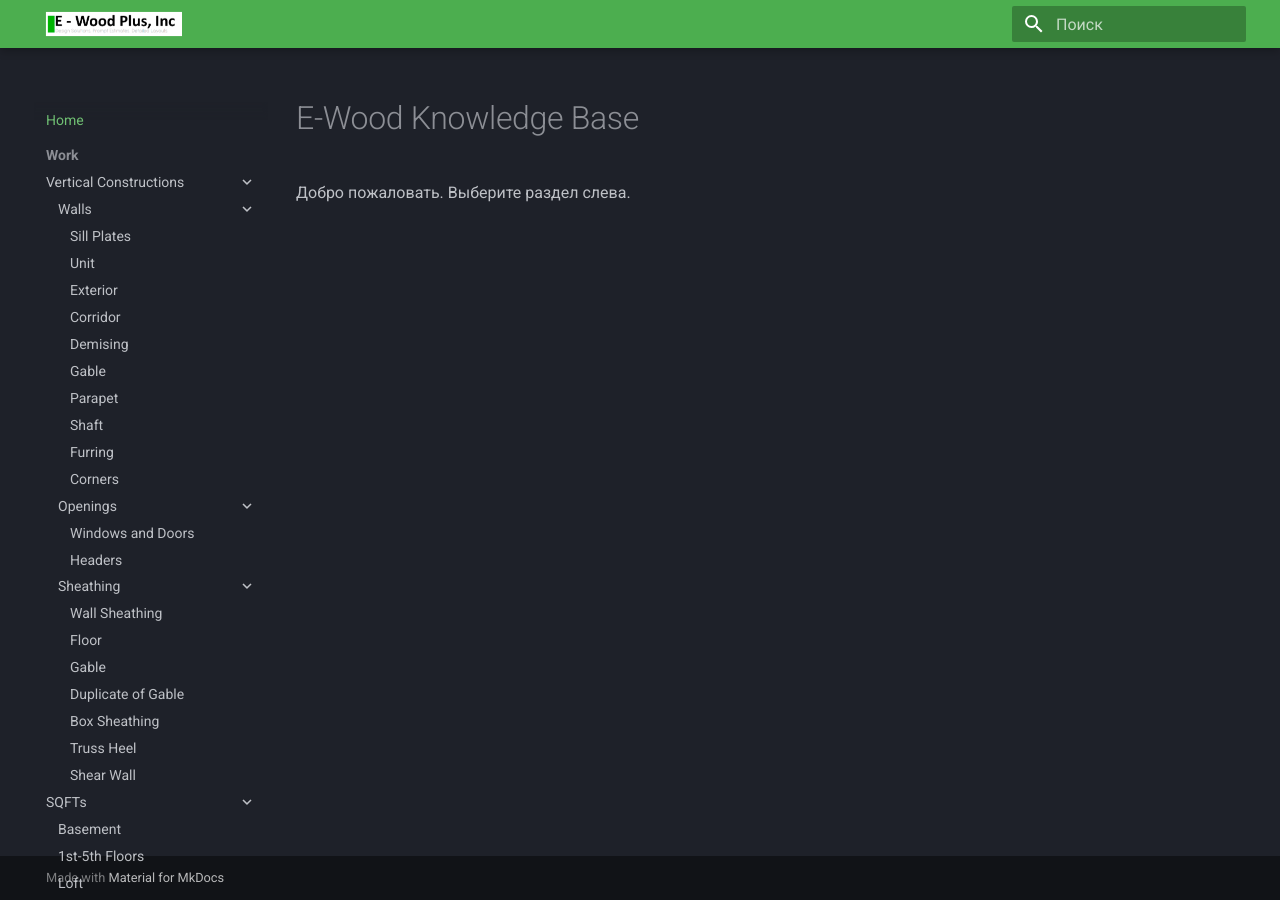
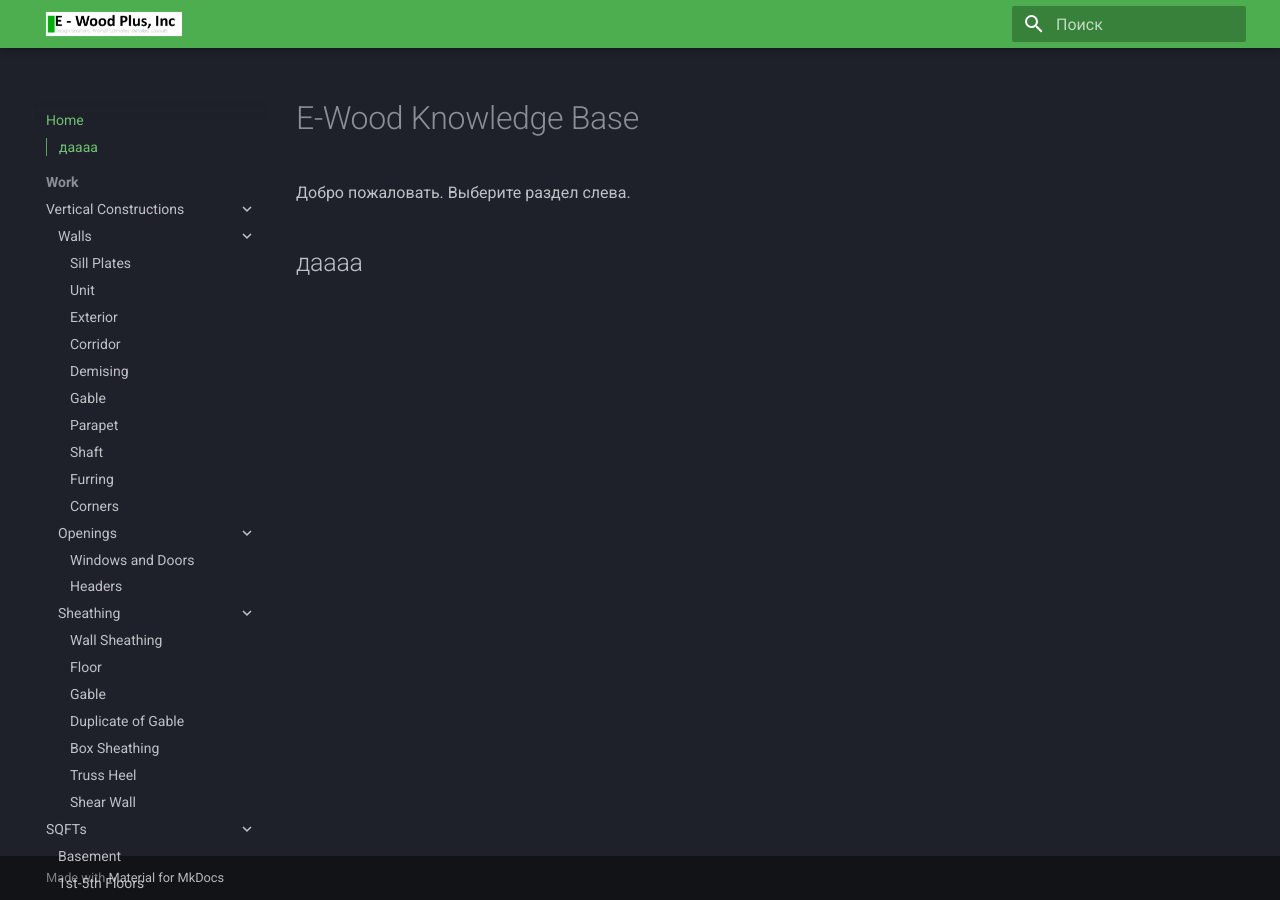
Before and after one commit to artrmiys/knowledge-base-e-wood, an MkDocs documentation site: the page built from docs/index.md, in a window 1280 px wide. Built offline with MkDocs 1.6.1 and Material for MkDocs 9.7.7, drawn with Linux system fonts in a browser that asks for light colours.

Commit message:
check words

```diff
--- a/docs/index.md
+++ b/docs/index.md
@@ -1,3 +1,5 @@
 # E-Wood Knowledge Base
 
 Добро пожаловать. Выберите раздел слева.
+
+## даааа
```
